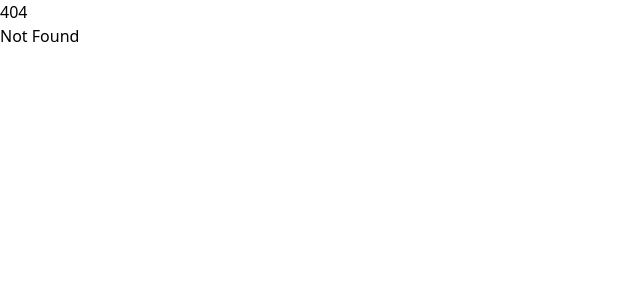
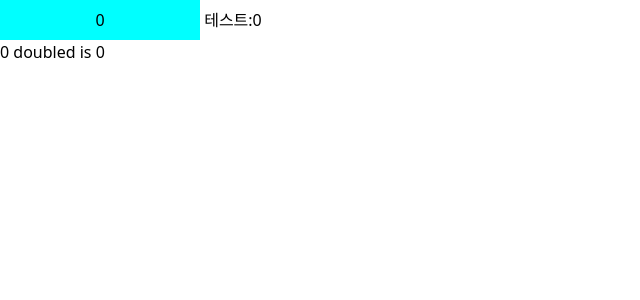
Before and after one commit to DongJae-Go-FE/svelte5, a SvelteKit app: page /derived in a window 1280 px wide. Before the commit this address had no page. Shown: the top 300 px of the page, without its empty margins (0-640 px from the left). Built offline with nearby package versions, Linux system fonts and the light colour scheme.

Commit message:
first commit

```diff
--- /dev/null
+++ b/src/components/Button.svelte
@@ -0,0 +1,26 @@
+<script module> //컴포넌트 모듈 단위, 컴포넌트가 로드될 때 마다, 모든 인스턴스 즉 컴포넌트가 공유하는 자바스크립트
+//rune $ 스벨트 접두사
+
+	let message = $state('rune test'); //state 개념
+	let count = $state(0);
+
+	const handleClick = () => {
+		console.log('콘솔', message);
+		count++;
+	};
+</script>
+
+<script>
+    //컴포넌트 각각에만 즉 컴포넌트 인스턴스가 생성 될 때만
+</script>
+
+<button onclick={handleClick}>버튼 키운트 : {count}</button>
+
+<style>
+	button {
+		width: 200px;
+		height: 40px;
+
+		background-color: aquamarine;
+	}
+</style>
--- a/src/routes/+page.svelte
+++ b/src/routes/+page.svelte
@@ -1,2 +1,5 @@
-<h1>Welcome to SvelteKit</h1>
-<p>Visit <a href="https://svelte.dev/docs/kit">svelte.dev/docs/kit</a> to read the documentation</p>
+<script>
+</script>
+
+<div>svelte5 학습 찍먹</div>
+<a href="/state">1단계</a>
--- /dev/null
+++ b/src/routes/derived/+page.svelte
@@ -0,0 +1,22 @@
+<script>
+	let count = $state(0);
+	let doubled = $derived(count * 2);
+
+	let count2 = $state(0);
+</script>
+
+<button class="btn" onclick={() => count++}>
+	{doubled}
+</button>
+
+<button onclick={() => count2++}> 테스트:{count2}</button>
+
+<p>{count} doubled is {doubled}</p>
+
+<style>
+	.btn {
+		width: 200px;
+		height: 40px;
+		background-color: aqua;
+	}
+</style>
--- /dev/null
+++ b/src/routes/state/+page.svelte
@@ -0,0 +1,6 @@
+<script>
+	import Button from '../../components/Button.svelte';
+</script>
+
+<Button />
+<a href="/derived">2단계</a>
```
